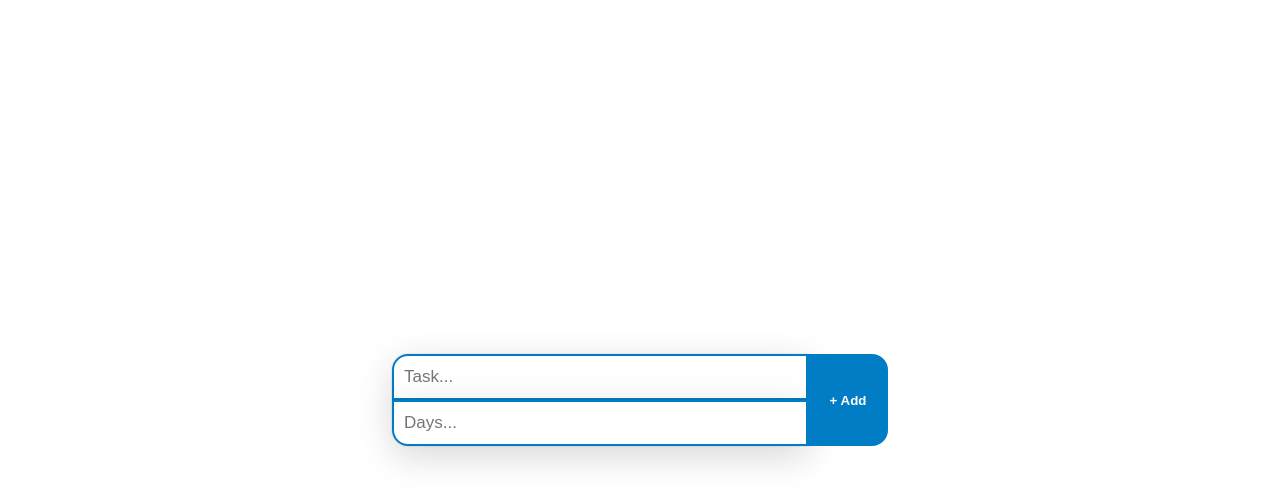
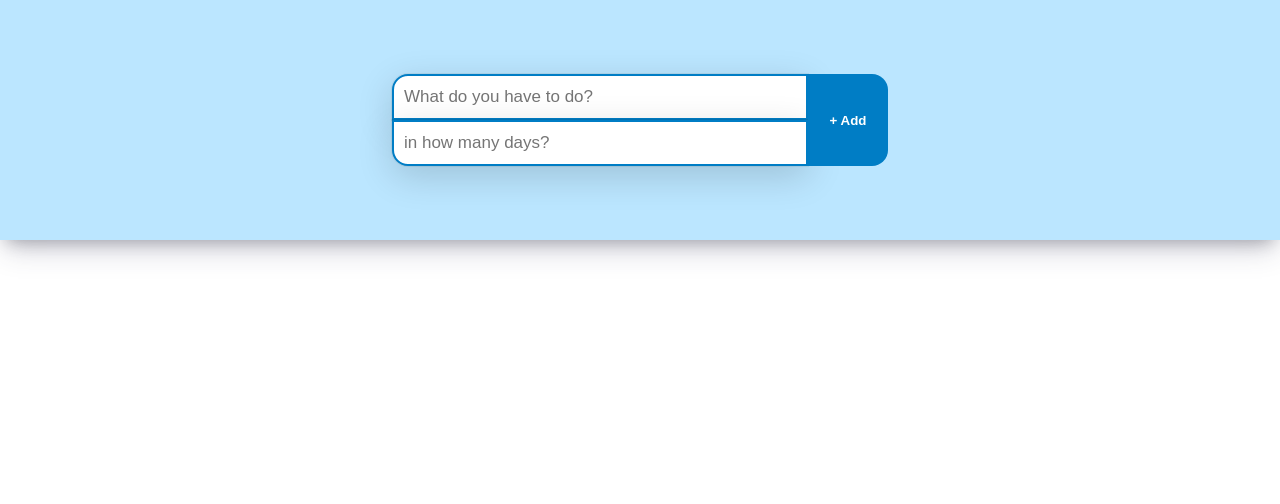
Before and after one commit to peterk6e/list-react-typescript, a React (Create React App) app: page / in a window 1280 px wide. Shown: the top 504 px of the page. Built offline with nearby package versions, Linux system fonts and the light colour scheme.

Commit message:
minor improvements UI

```diff
--- a/src/App.css
+++ b/src/App.css
@@ -64,8 +64,15 @@ body {
 .header {
   flex: 30%;
   width: 100%;
-  background: white;
+  background: #bbe6ff;
   display: flex;
   justify-content: center;
   align-items: center;
+  box-shadow: rgba(50, 50, 93, 0.25) 0px 13px 27px -5px,
+    rgba(0, 0, 0, 0.3) 0px 8px 16px -8px;
 }
+
+.list {
+  flex: 70%;
+  width: 100%;
+}
--- a/src/App.tsx
+++ b/src/App.tsx
@@ -6,8 +6,16 @@ const App: FC = () => {
     <div className="App">
       <div className="header">
         <div className="input-container">
-          <input className="task-input" type="text" placeholder="Task..." />
-          <input className="days-input" type="number" placeholder="Days..." />
+          <input
+            className="task-input"
+            type="text"
+            placeholder="What do you have to do?"
+          />
+          <input
+            className="days-input"
+            type="number"
+            placeholder="in how many days?"
+          />
         </div>
         <button> + Add </button>
       </div>
```
